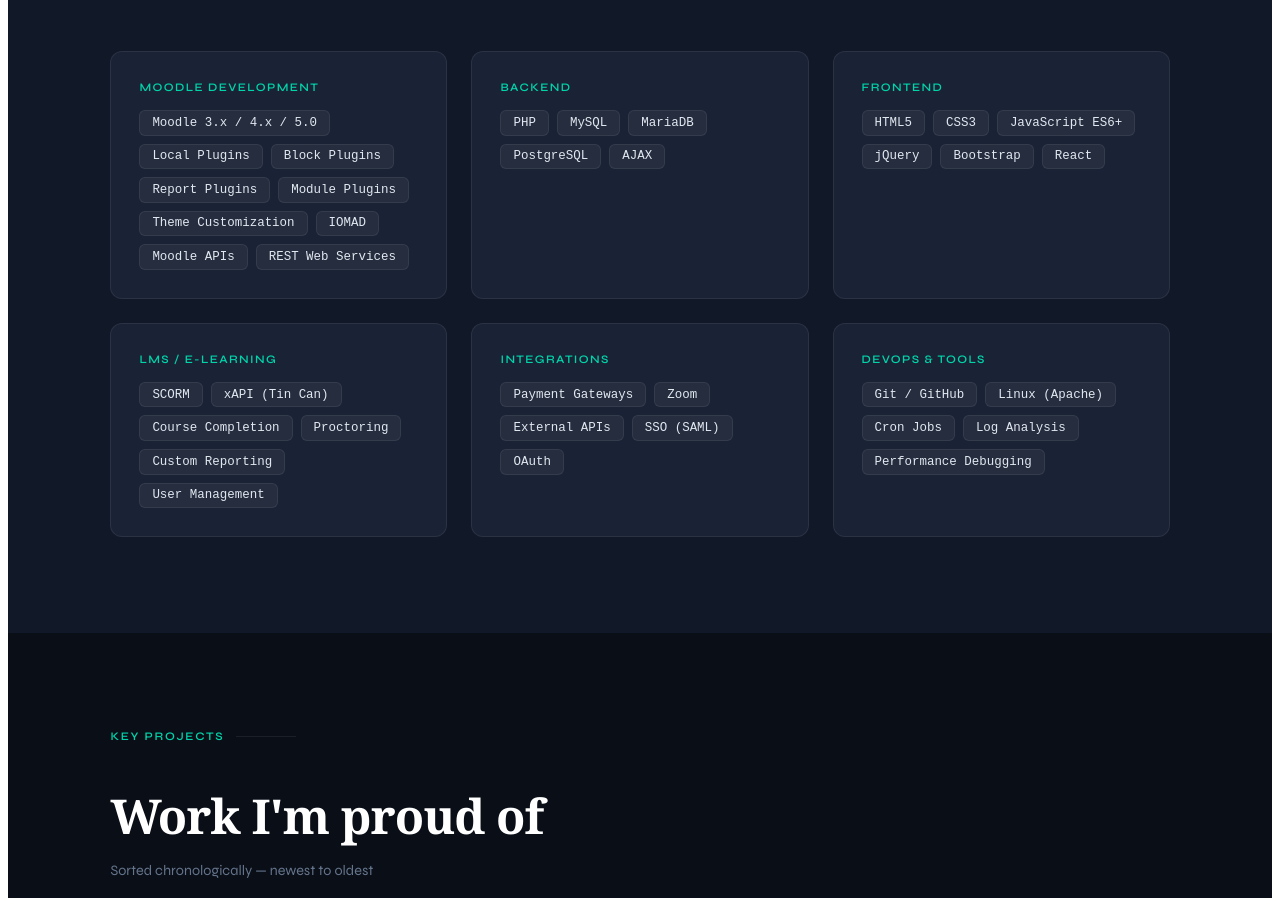
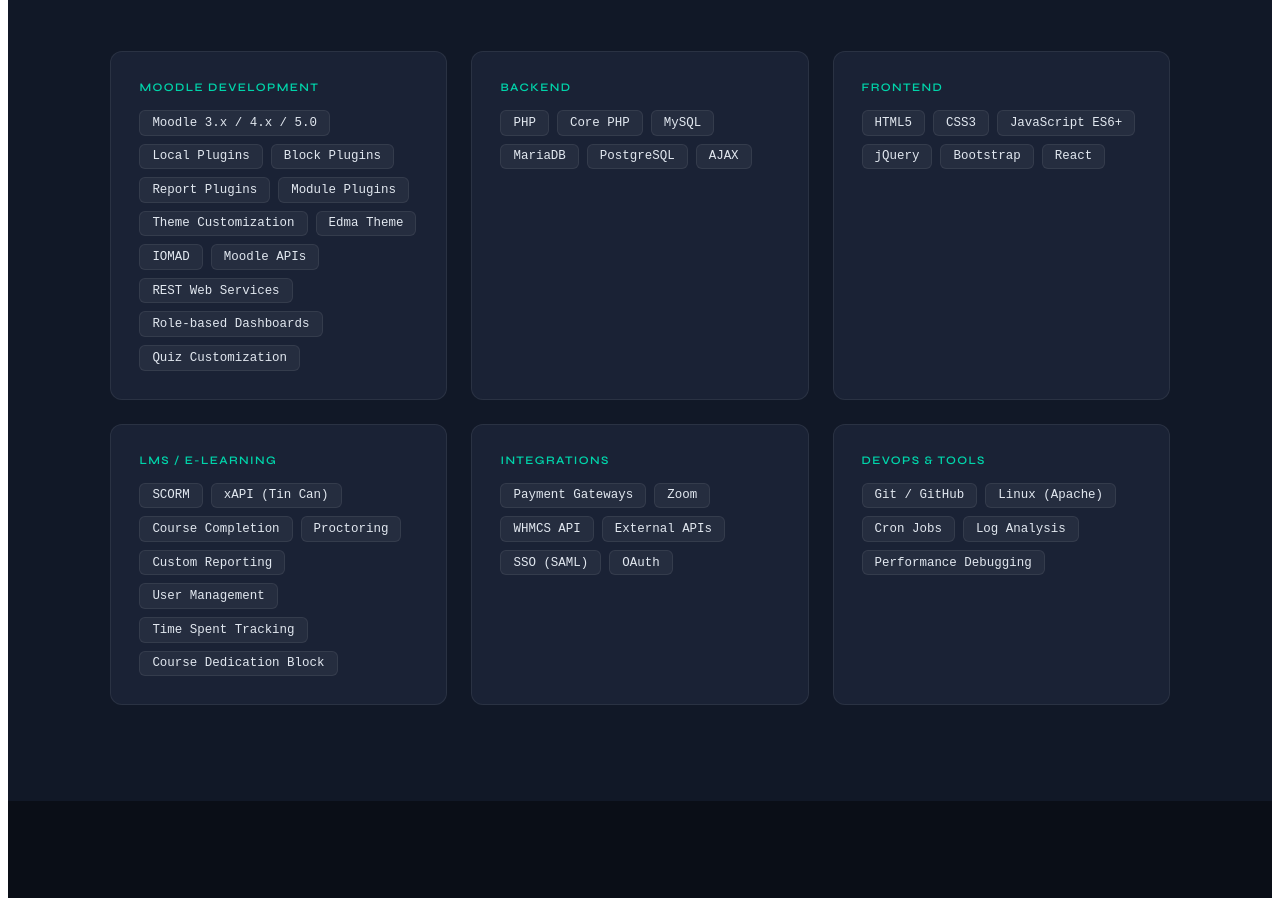
Before and after one commit to venkatasivaraobandi2001/portfolio, a React (Vite) app: page / in a window 1280 px wide. Shown: the part 1931-2829 px from the top of the page. Built offline with nearby package versions, Linux system fonts and the light colour scheme.

Commit message:
updated portfolio content skills change

```diff
--- a/src/Portfolio.jsx
+++ b/src/Portfolio.jsx
@@ -40,14 +40,27 @@
 };
 
 const data = {
-  skills: [
+    skills: [
     {
       title: "Moodle Development",
-      tags: ["Moodle 3.x / 4.x / 5.0", "Local Plugins", "Block Plugins", "Report Plugins", "Module Plugins", "Theme Customization", "IOMAD", "Moodle APIs", "REST Web Services"],
+      tags: [
+        "Moodle 3.x / 4.x / 5.0",
+        "Local Plugins",
+        "Block Plugins",
+        "Report Plugins",
+        "Module Plugins",
+        "Theme Customization",
+        "Edma Theme",
+        "IOMAD",
+        "Moodle APIs",
+        "REST Web Services",
+        "Role-based Dashboards",
+        "Quiz Customization",
+      ],
     },
     {
       title: "Backend",
-      tags: ["PHP", "MySQL", "MariaDB", "PostgreSQL", "AJAX"],
+      tags: ["PHP", "Core PHP", "MySQL", "MariaDB", "PostgreSQL", "AJAX"],
     },
     {
       title: "Frontend",
@@ -55,15 +68,37 @@
     },
     {
       title: "LMS / E-Learning",
-      tags: ["SCORM", "xAPI (Tin Can)", "Course Completion", "Proctoring", "Custom Reporting", "User Management"],
+      tags: [
+        "SCORM",
+        "xAPI (Tin Can)",
+        "Course Completion",
+        "Proctoring",
+        "Custom Reporting",
+        "User Management",
+        "Time Spent Tracking",
+        "Course Dedication Block",
+      ],
     },
     {
       title: "Integrations",
-      tags: ["Payment Gateways", "Zoom", "External APIs", "SSO (SAML)", "OAuth"],
+      tags: [
+        "Payment Gateways",
+        "Zoom",
+        "WHMCS API",
+        "External APIs",
+        "SSO (SAML)",
+        "OAuth",
+      ],
     },
     {
       title: "DevOps & Tools",
-      tags: ["Git / GitHub", "Linux (Apache)", "Cron Jobs", "Log Analysis", "Performance Debugging"],
+      tags: [
+        "Git / GitHub",
+        "Linux (Apache)",
+        "Cron Jobs",
+        "Log Analysis",
+        "Performance Debugging",
+      ],
     },
   ],
 
```
